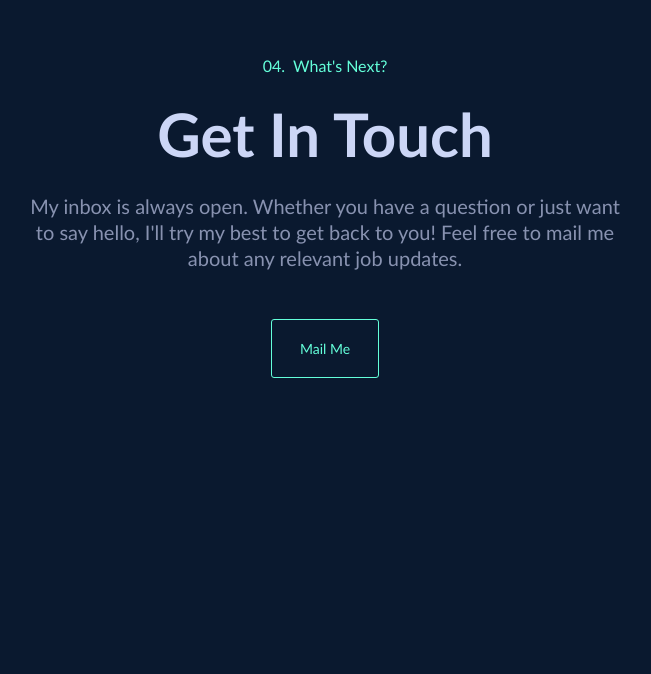
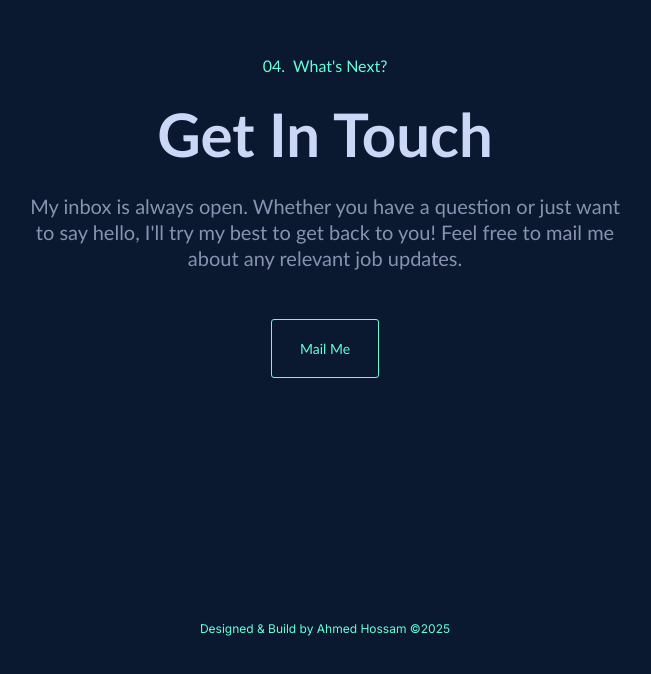
Before and after one commit to AhmedHossam555/portfolio, an Angular app: page / in a window 1280 px wide. Shown: the part 3371-4045 px from the top of the page, without its empty margins (315-966 px from the left). Before the commit the page ends 3981 px from the top, so only its background shows below. Built offline with nearby package versions, Linux system fonts and the light colour scheme.

Commit message:
footer section style

```diff
--- a/src/app/app.component.html
+++ b/src/app/app.component.html
@@ -2,3 +2,4 @@
 <app-about></app-about>.
 <app-projects></app-projects>
 <app-contact></app-contact>
+<app-footer></app-footer>
--- a/src/app/app.component.ts
+++ b/src/app/app.component.ts
@@ -4,11 +4,12 @@ import { HomeComponent } from "./home/home.component";
 import { AboutComponent } from "./about/about.component";
 import { ProjectsComponent } from "./projects/projects.component";
 import { ContactComponent } from "./contact/contact.component";
+import { FooterComponent } from "./footer/footer.component";
 
 @Component({
   selector: 'app-root',
   standalone: true,
-  imports: [HomeComponent, AboutComponent, ProjectsComponent, ContactComponent],
+  imports: [HomeComponent, AboutComponent, ProjectsComponent, ContactComponent, FooterComponent],
   templateUrl: './app.component.html',
   styleUrl: './app.component.scss'
 })
--- a/src/app/footer/footer.component.html
+++ b/src/app/footer/footer.component.html
@@ -1 +1,3 @@
-<p>footer works!</p>
+<div class="text-center main-text ">
+  Designed & Build by Ahmed Hossam &copy;2025
+</div>
--- a/src/app/footer/footer.component.scss
+++ b/src/app/footer/footer.component.scss
@@ -0,0 +1,4 @@
+div {
+  padding: 10px 0 40px;
+  font-size: 12px;
+}
```
